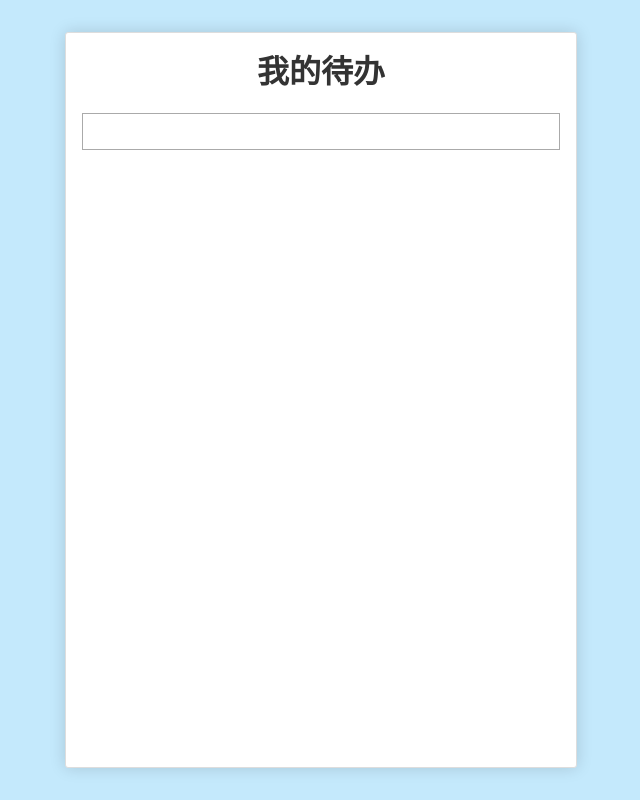
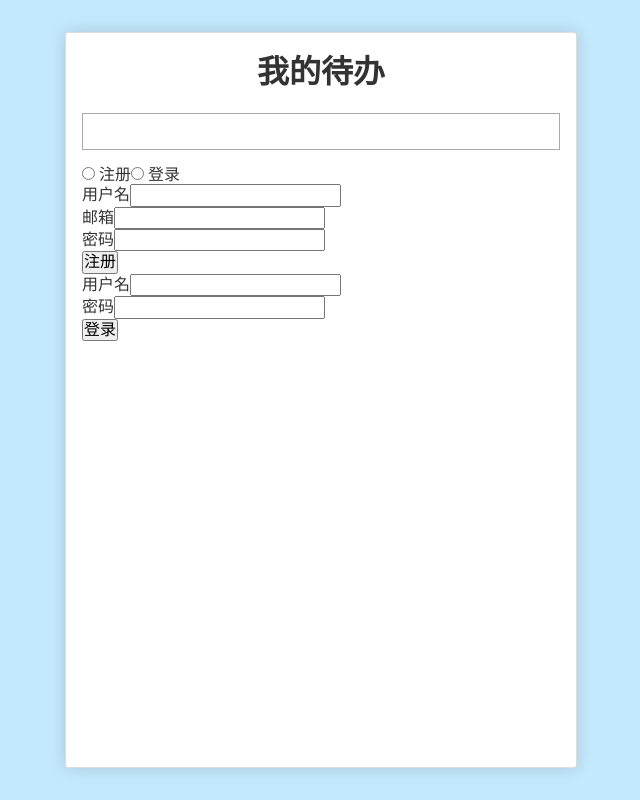
Before and after one commit to andreaxiang/react-temp, a React (Create React App) app: page / in a window 1280 px wide. Shown: the whole page, without its empty margins (319-959 px from the left). Built offline with nearby package versions, Linux system fonts and the light colour scheme.

Commit message:
添加登录/注册对话框-UserDialog.js

```diff
--- a/src/App.js
+++ b/src/App.js
@@ -4,6 +4,7 @@
 import TodoItem from './TodoItem';
 import 'normalize.css';
 import './reset.css';
+import UserDialog from './UserDialog';
 
 class App extends Component {
   constructor(props) {
@@ -39,6 +40,7 @@
         <ol className="todoList">
           {todos}
         </ol>
+        <UserDialog />
       </div>
     )
   }
--- /dev/null
+++ b/src/UserDialog.js
@@ -0,0 +1,48 @@
+import React, { Component } from 'react';
+
+export default class UserDialog extends Component {
+  render() {
+    return (
+      <div className="UserDialog-Wrapper">
+        <div className="UserDialog">
+          <nav>
+            <input type="radio"/> 注册
+            <input type="radio"/> 登录
+          </nav>
+          <div className="panes">
+            <form className="signUp"> {/* 注册*/}
+              <div className="row">
+                <label>用户名</label>
+                <input type="text"/>
+              </div>
+              <div className="row">
+                <label>邮箱</label>
+                <input type="text"/>
+              </div>
+              <div className="row">
+                <label>密码</label>
+                <input type="password"/>
+              </div>
+              <div className="row actions">
+                <button type="submit">注册</button>
+              </div>
+            </form>
+            <form className="signIn"> {/* 登录*/}
+              <div className="row">
+                <label>用户名</label>
+                <input type="text"/>
+              </div>
+              <div className="row">
+                <label>密码</label>
+                <input type="password"/>
+              </div>
+              <div className="row actions">
+                <button type="submit">登录</button>
+              </div>
+            </form>
+          </div>
+        </div>
+      </div>
+    )
+  }
+}
```
Also changed, not shown: 7 other files (tests, documents, lock files or other folders).
